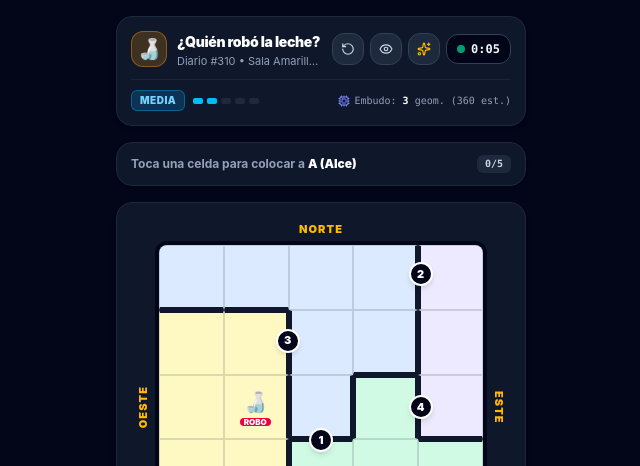
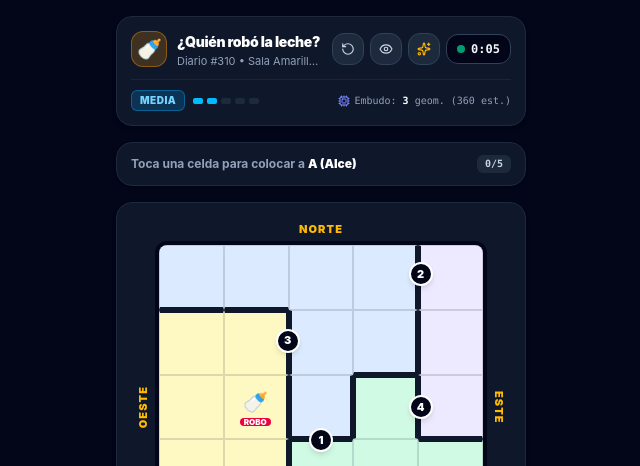
Before and after one commit to albertsalamanzano-bit/who-stole-my-milk, a React (Vite) app: page / in a window 1280 px wide. Shown: the top 466 px of the page, without its empty margins (319-959 px from the left). Built offline with nearby package versions, Linux system fonts and the light colour scheme.

Commit message:
Update App.jsx

```diff
--- a/src/App.jsx
+++ b/src/App.jsx
@@ -113,7 +113,7 @@ const CLUE_CATEGORIES = {
     id: 'Escenario',
     label: 'Contacto Escenario',
     badge: 'bg-emerald-950 text-emerald-300 border-emerald-800',
-    desc: 'Contacto ortogonal con muros de otras salas o con la leche derramada 🍶'
+    desc: 'Contacto ortogonal con muros de otras salas o con la leche derramada 🍼'
   },
   Paranoia: {
     id: 'Paranoia',
@@ -785,12 +785,12 @@ function generateCandidateCluesForSuspect(speakerId, grid, vasePos, vaseRoom, do
     });
   }
 
-  // 4. Contacto con Escenario (Leche 🍶)
+  // 4. Contacto con Escenario (Leche 🍼)
   clues.push({
     id: `adj_to_vase_orth`,
     category: 'Escenario',
     weight: 18,
-    text: `«Mi casilla estaba pegada ortogonalmente a la leche derramada (🍶), aunque hubiera muro en medio.»`,
+    text: `«Mi casilla estaba pegada ortogonalmente a la leche derramada (🍼), aunque hubiera muro en medio.»`,
     evalFn: (st) =>
       Math.abs(st.suspectRow[speakerId] - vasePos.r) +
         Math.abs(st.suspectCol[speakerId] - vasePos.c) ===
@@ -801,7 +801,7 @@ function generateCandidateCluesForSuspect(speakerId, grid, vasePos, vaseRoom, do
     id: `adj_to_vase_king`,
     category: 'Escenario',
     weight: 17,
-    text: `«Estaba a solo una casilla de distancia (incluso en diagonal) de la leche derramada (🍶).»`,
+    text: `«Estaba a solo una casilla de distancia (incluso en diagonal) de la leche derramada (🍼).»`,
     evalFn: (st) =>
       Math.abs(st.suspectRow[speakerId] - vasePos.r) <= 1 &&
       Math.abs(st.suspectCol[speakerId] - vasePos.c) <= 1
@@ -1414,7 +1414,7 @@ export default function App() {
 
   // Compartir por WhatsApp o menú nativo del móvil con el texto exacto solicitado
   const handleShare = async () => {
-    const shareText = `🍶 ¿Quién robó la leche? (${dailyConfig.formattedDate})\n⏱️ Lo descubrí en ${formatTime(
+    const shareText = `🍼 ¿Quién robó la leche? (${dailyConfig.formattedDate})\n⏱️ Lo descubrí en ${formatTime(
       seconds
     )} min.\n¡A ver si mejoras mi tiempo! 👇\nhttps://who-stole-my-milk.vercel.app/`;
 
@@ -1450,7 +1450,7 @@ export default function App() {
           <div className="flex items-center justify-between gap-2">
             <div className="flex items-center gap-2.5 min-w-0">
               <div className="w-9 h-9 rounded-xl bg-amber-500/20 border border-amber-500/40 flex items-center justify-center text-xl shrink-0">
-                🍶
+                🍼
               </div>
               <div className="min-w-0">
                 <div className="flex items-center gap-1.5">
@@ -1459,7 +1459,7 @@ export default function App() {
                   </h1>
                 </div>
                 <p className="text-[11px] text-slate-400 leading-none mt-1 truncate">
-                  {isDailyMode ? `Diario #${dailyConfig.dayNumber}` : `Caso #${level.caseNumber}`} &bull; Sala {ROOMS[level.vaseRoom].name} (🍶)
+                  {isDailyMode ? `Diario #${dailyConfig.dayNumber}` : `Caso #${level.caseNumber}`} &bull; Sala {ROOMS[level.vaseRoom].name} (🍼)
                 </p>
               </div>
             </div>
@@ -1579,7 +1579,7 @@ export default function App() {
             <div className="w-full flex items-center justify-between text-amber-400">
               <span className="flex items-center gap-1.5 truncate">
                 <XCircle className="w-4 h-4 shrink-0" />
-                <span>Alguna declaración no cuadra con la sala 🍶</span>
+                <span>Alguna declaración no cuadra con la sala 🍼</span>
               </span>
               <span className="text-[10px] font-mono">5/5</span>
             </div>
@@ -1671,10 +1671,10 @@ export default function App() {
                           hasConflict ? 'ring-3 ring-inset ring-rose-600 z-10' : ''
                         }`}
                       >
-                        {/* Leche Robada 🍶 */}
+                        {/* Leche Robada 🍼 */}
                         {isVase && (
                           <div className="flex flex-col items-center justify-center leading-none pointer-events-none">
-                            <span className="text-xl">🍶</span>
+                            <span className="text-xl">🍼</span>
                             <span className="text-[8px] font-black uppercase bg-rose-600 text-white px-1 rounded mt-0.5">
                               ROBO
                             </span>
```
